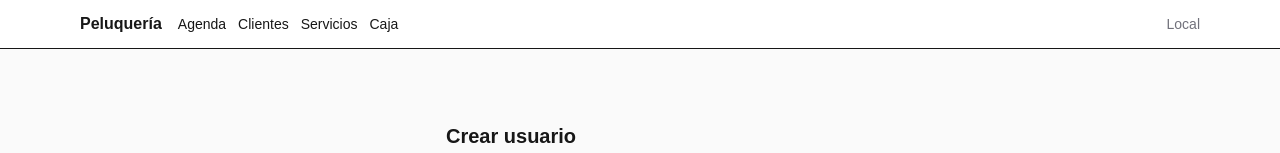
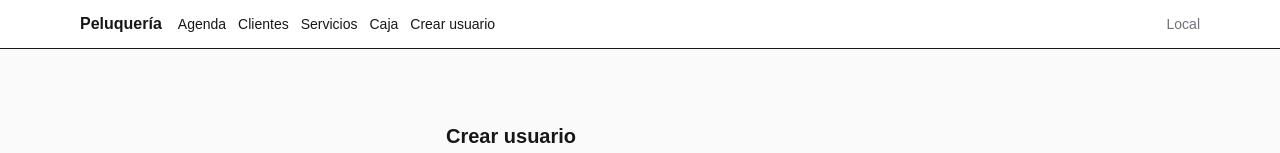
Before and after one commit to vicgalo/peluqueria-app, a Next.js app: page /ajustes/crear-usuario in a window 1280 px wide. Shown: the top 153 px of the page. Built offline with nearby package versions, Linux system fonts and the light colour scheme; no server answers.

Commit message:
Update layout.tsx

```diff
--- a/app/layout.tsx
+++ b/app/layout.tsx
@@ -18,6 +18,7 @@ export default function RootLayout({ children }: { children: React.ReactNode })
                 <a className="hover:underline" href="/clientes">Clientes</a>
                 <a className="hover:underline" href="/servicios">Servicios</a>
                 <a className="hover:underline" href="/caja">Caja</a>
+                <a className="hover:underline" href="/ajustes/crear-usuario">Crear usuario</a>
               </nav>
               <div className="ml-auto text-sm text-zinc-500">Local</div>
             </div>
```
